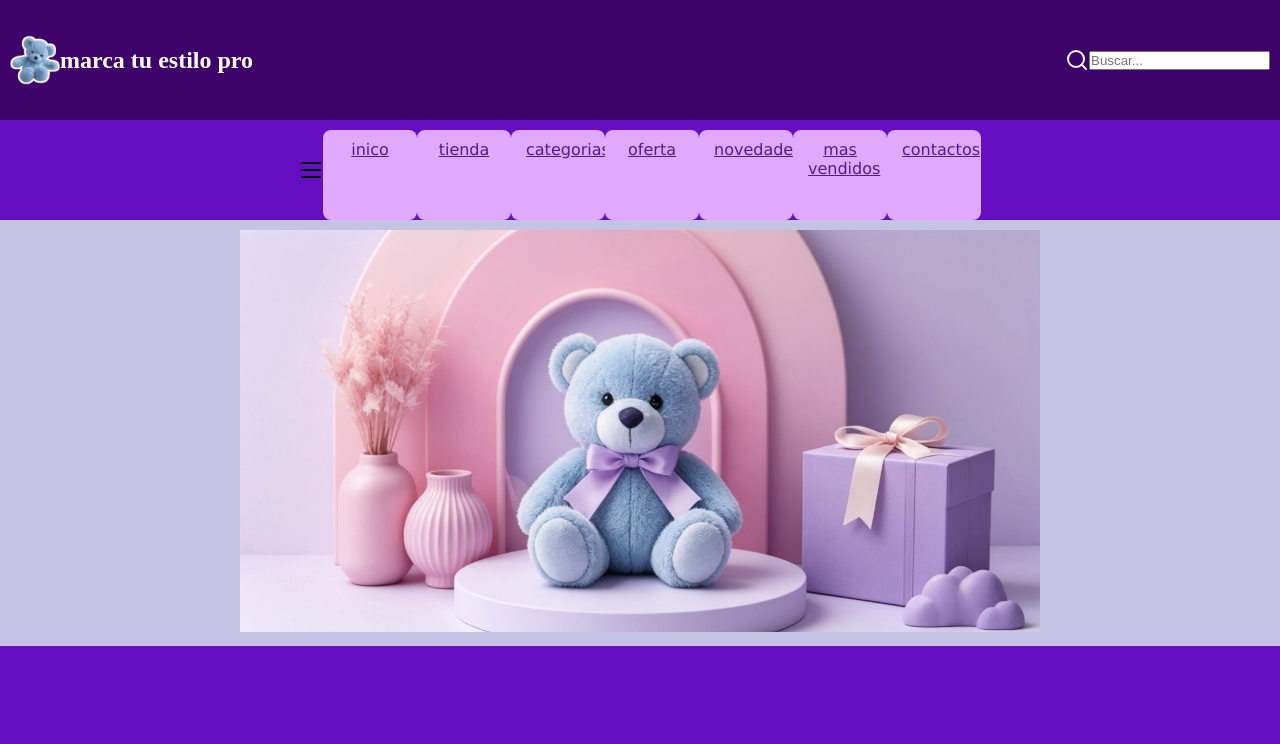
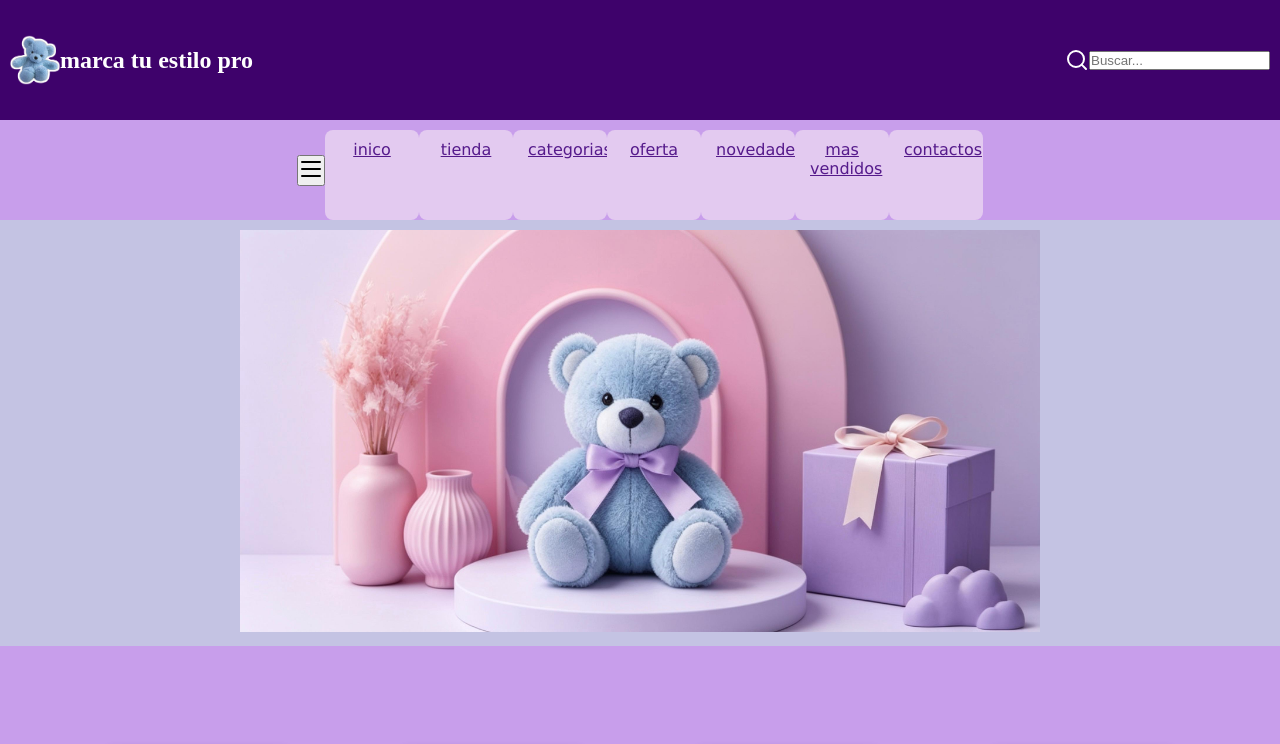
Before and after one commit to valeripena77-tech/marca_tu_estilo_PRO, a React (Vite) app: page / in a window 1280 px wide. Shown: the top 744 px of the page. Built offline with nearby package versions, Linux system fonts and the light colour scheme.

Commit message:
barra de busqueda

```diff
--- a/src/App.css
+++ b/src/App.css
@@ -4,7 +4,7 @@
 }
 
 body {
-  background-color: #650ec2;
+  background-color: #c89eeb;
   font-family:
     "Lucida Sans", "Lucida Sans Regular", "Lucida Grande",
     "Lucida Sans Unicode", Geneva, Verdana, sans-serif;
@@ -204,7 +204,7 @@ body {
 .tarjetas {
   width: 5%;
   max-width: 100px;
-  background: #e0a8fe;
+  background: #e3caf0;
   color: white;
   border: none;
   padding: 10px 15px;
--- a/src/view/home/index.jsx
+++ b/src/view/home/index.jsx
@@ -5,7 +5,9 @@ export default function Home() {
     <div>
       <div className="hero">
         <div className="buscar">
-          <Icons.TextAlignJustify />
+          <button class="boton-icono" aria-label="Buscar">
+            <Icons.TextAlignJustify />
+          </button>
         </div>
         <div className="tarjetas">
           <nav>
```
